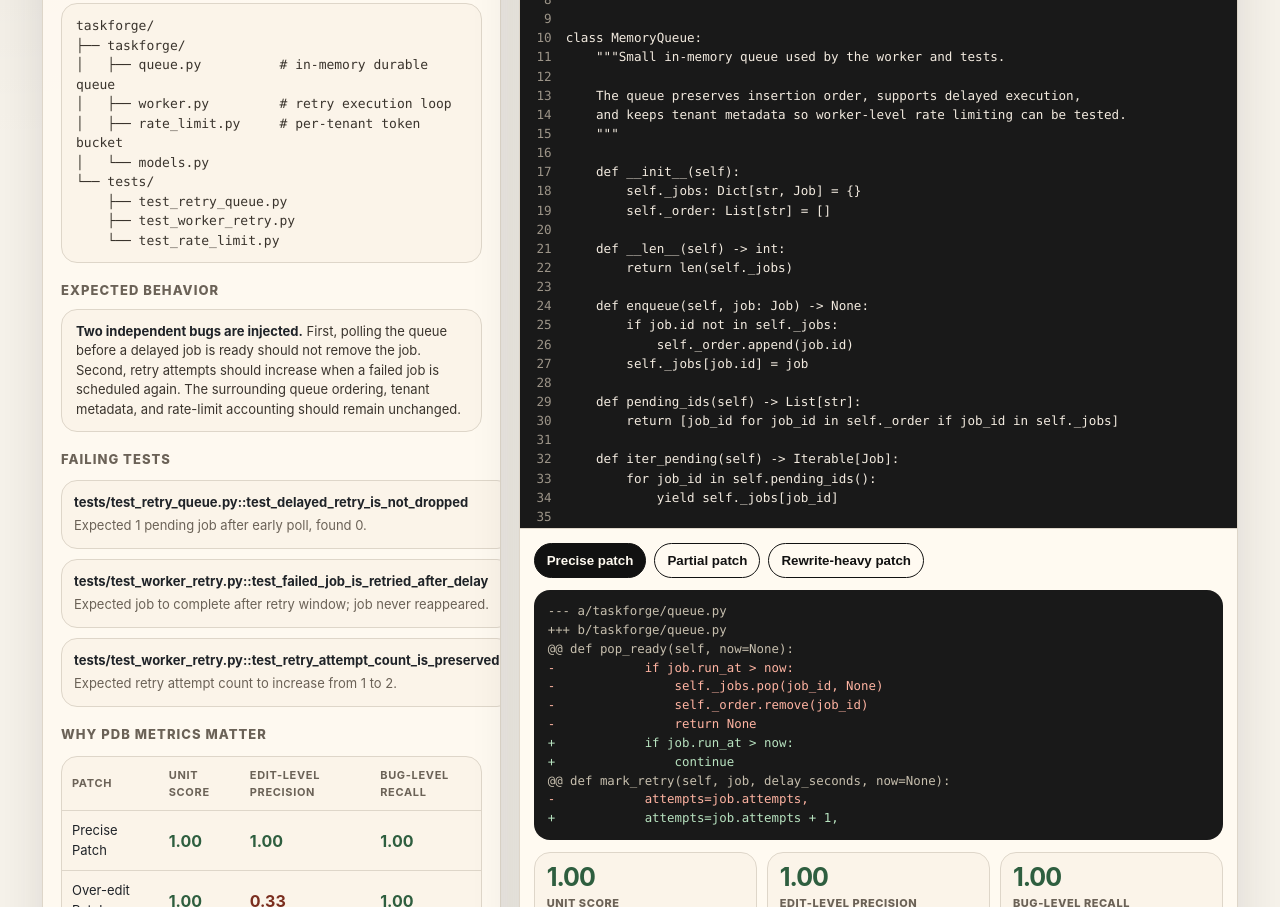
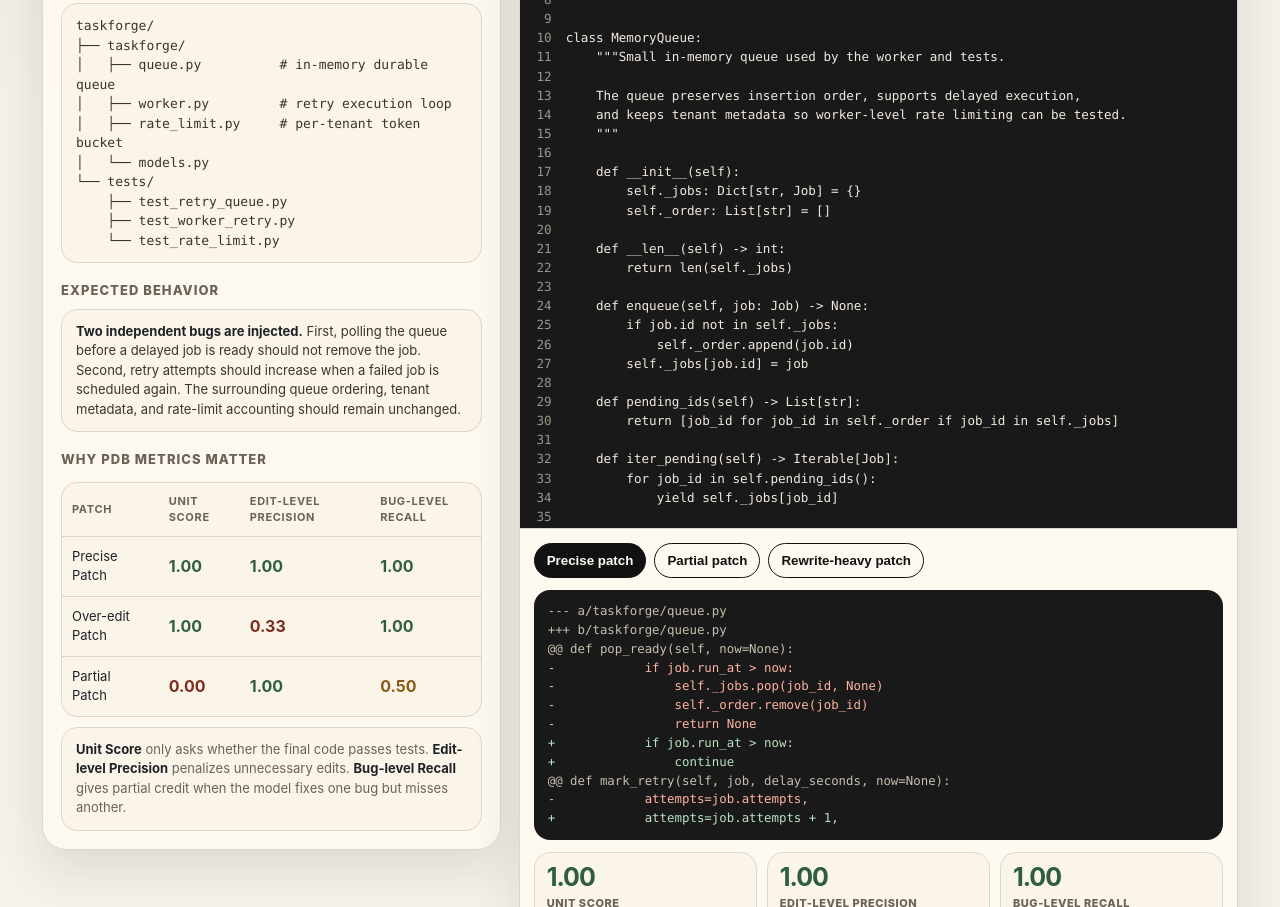
Before and after one commit to fglx-c/pdb-swe-demo, a plain HTML site: page index.html in a window 1280 px wide. Shown: the part 300-1207 px from the top of the page. Drawn offline with Linux system fonts and the light colour scheme.

Commit message:
Fix score visibility: add pop animation and remove failing tests section
Co-Authored-By: Claude Sonnet 4.6 <noreply@anthropic.com>

```diff
--- a/index.html
+++ b/index.html
@@ -305,6 +305,17 @@
       line-height: 1;
       letter-spacing: -0.04em;
       margin-bottom: 5px;
+      transition: color 0.25s ease;
+    }
+
+    @keyframes score-pop {
+      0%   { transform: scale(1); }
+      40%  { transform: scale(1.18); }
+      100% { transform: scale(1); }
+    }
+
+    .metric b.pop {
+      animation: score-pop 0.3s ease;
     }
 
     .metric span {
@@ -362,22 +373,6 @@
           <div class="section-title">Expected behavior</div>
           <div class="note">
             <strong>Two independent bugs are injected.</strong> First, polling the queue before a delayed job is ready should not remove the job. Second, retry attempts should increase when a failed job is scheduled again. The surrounding queue ordering, tenant metadata, and rate-limit accounting should remain unchanged.
-          </div>
-
-          <div class="section-title">Failing tests</div>
-          <div class="test-box">
-            <div class="test">
-              <strong>tests/test_retry_queue.py::test_delayed_retry_is_not_dropped</strong>
-              <p>Expected 1 pending job after early poll, found 0.</p>
-            </div>
-            <div class="test">
-              <strong>tests/test_worker_retry.py::test_failed_job_is_retried_after_delay</strong>
-              <p>Expected job to complete after retry window; job never reappeared.</p>
-            </div>
-            <div class="test">
-              <strong>tests/test_worker_retry.py::test_retry_attempt_count_is_preserved</strong>
-              <p>Expected retry attempt count to increase from 1 to 2.</p>
-            </div>
           </div>
 
           <div class="section-title">Why PDB metrics matter</div>
@@ -750,12 +745,15 @@
       const unit = document.getElementById('unitScore');
       const precision = document.getElementById('precisionScore');
       const recall = document.getElementById('recallScore');
+      [unit, precision, recall].forEach(el => el.classList.remove('pop'));
       unit.textContent = patch.unit;
       precision.textContent = patch.precision;
       recall.textContent = patch.recall;
       unit.className = scoreClass(patch.unit);
       precision.className = scoreClass(patch.precision);
       recall.className = scoreClass(patch.recall);
+      void unit.offsetWidth;
+      [unit, precision, recall].forEach(el => el.classList.add('pop'));
       document.getElementById('patchExplain').innerHTML = patch.explanation;
     }
 
```
